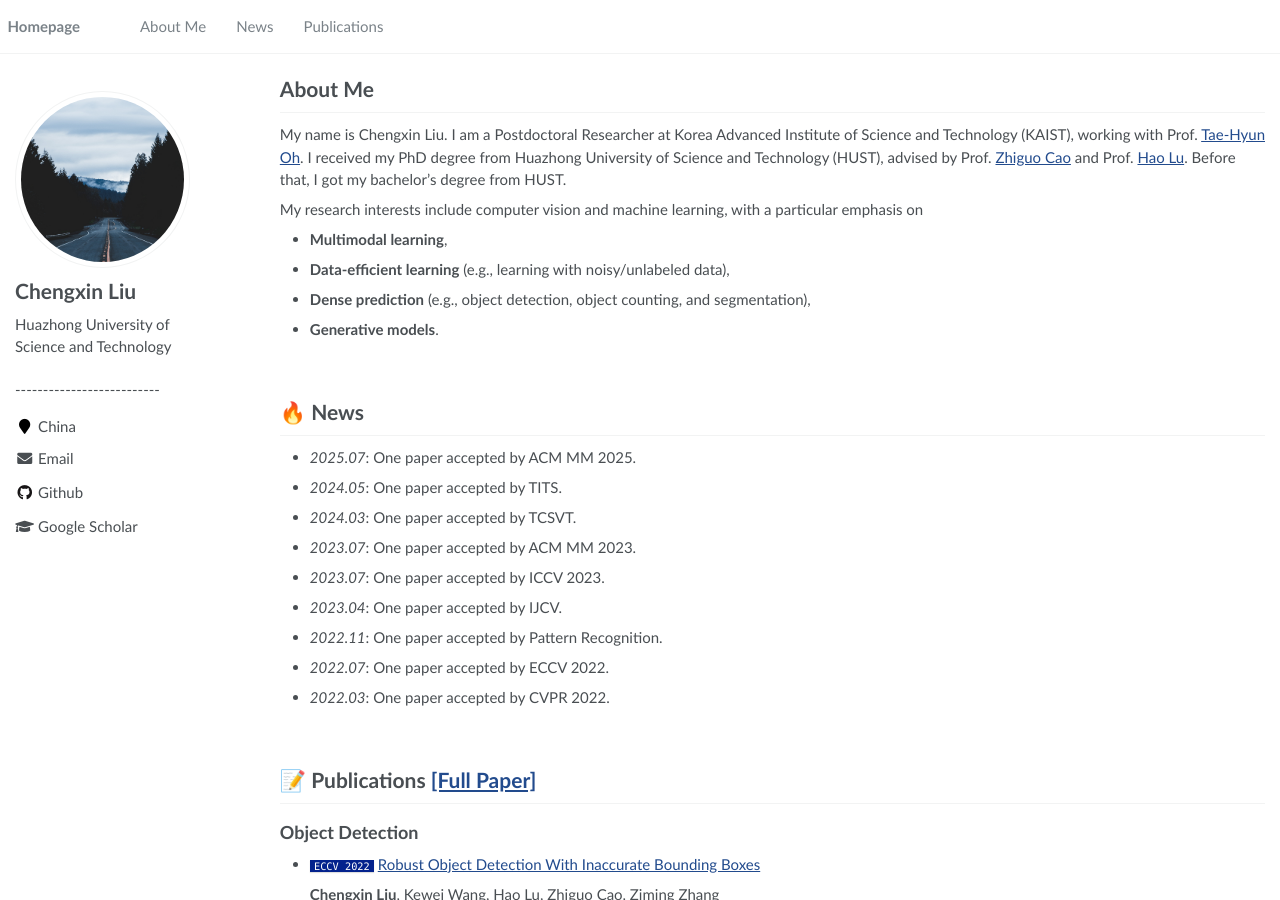
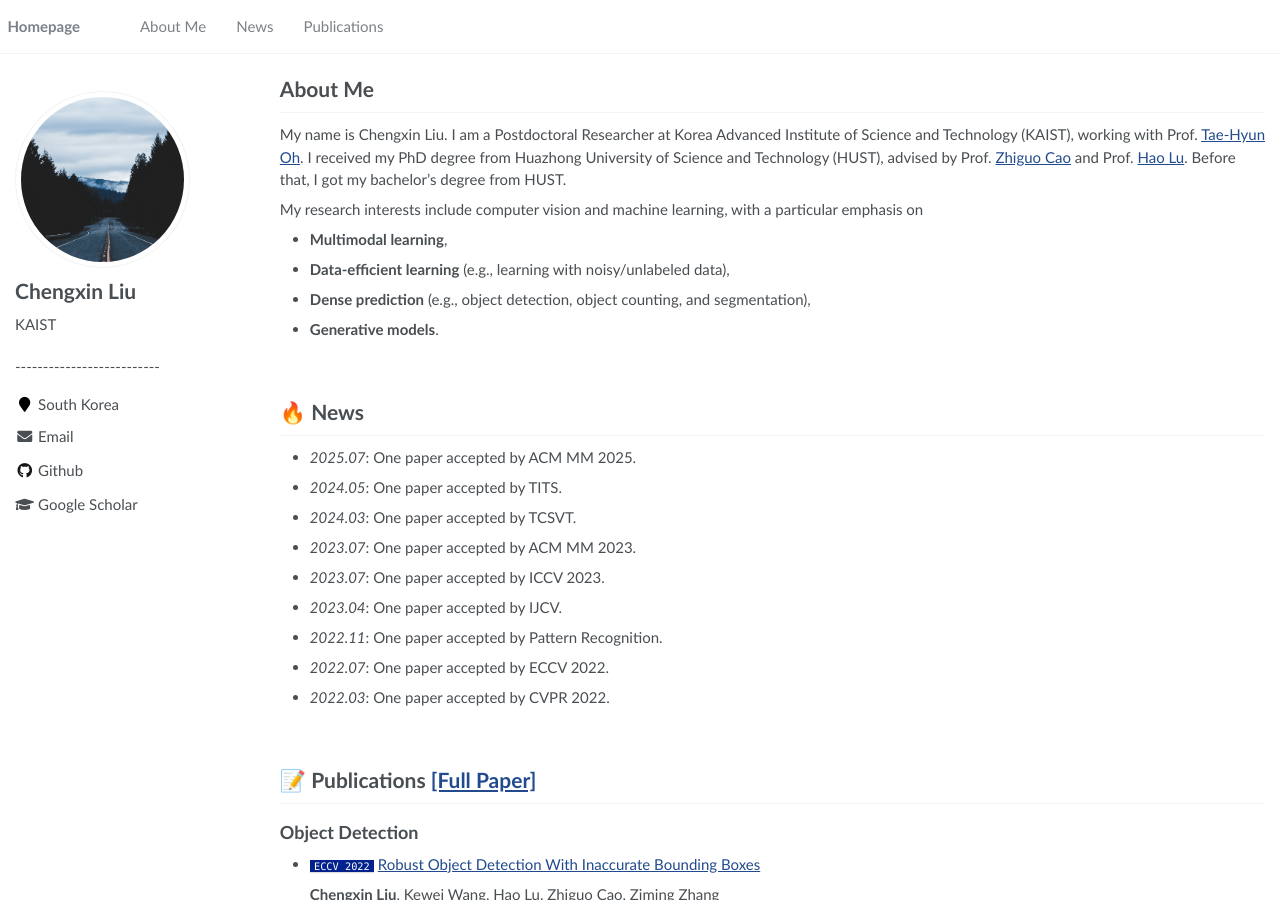
Before and after one commit to cxliu0/cxliu0.github.io, a Jekyll site: the page built from _pages/about.md, in a window 1280 px wide and 900 px high. Built offline with Jekyll 4.4.1, drawn with Linux system fonts in a browser that asks for light colours.

Commit message:
Update _config.yml

```diff
--- a/_config.yml
+++ b/_config.yml
@@ -23,8 +23,8 @@ baidu_site_verification  : code-ZxFK3f4pfb
 author:
   name             : "Chengxin Liu"
   avatar           : "images/profile.jpg"
-  bio              : "Huazhong University of Science and Technology"
-  location         : "China"
+  bio              : "KAIST"
+  location         : "South Korea"
   employer         :
   pubmed           :
   googlescholar    : "https://scholar.google.com/citations?user=rGAt19wAAAAJ&hl"
```
